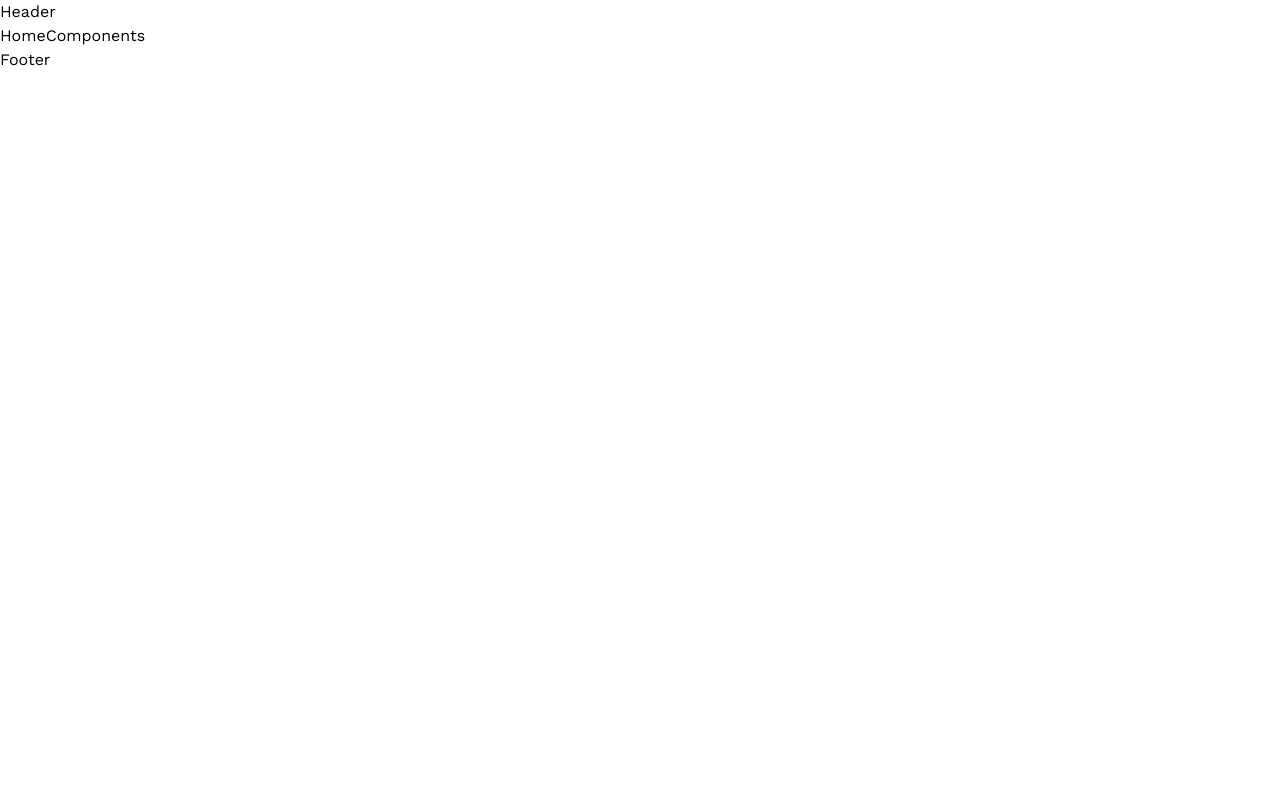
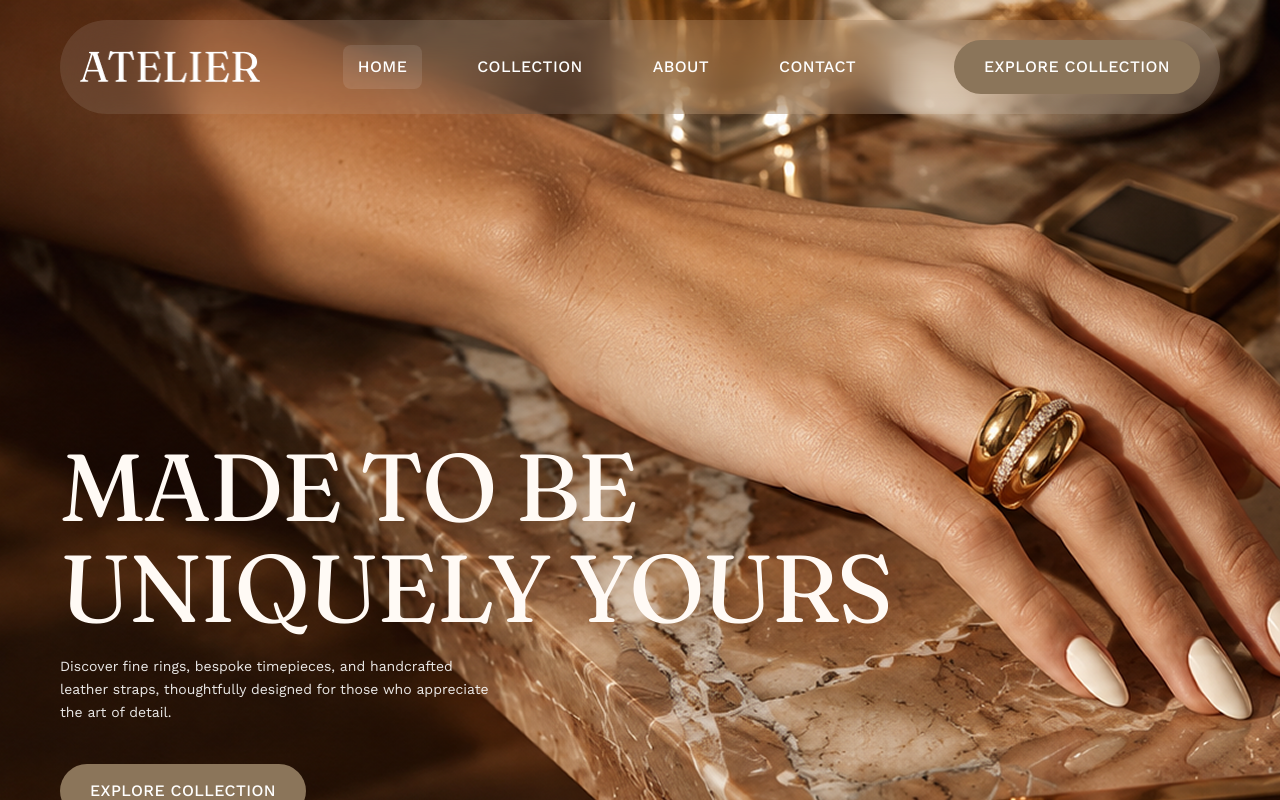
Before and after one commit to AhaanSoftwareConsulting/Atelier, a React (Vite) app: page / in a window 1280 px wide. Shown: the top 800 px of the page. Built offline with nearby package versions, Linux system fonts and the light colour scheme.

Commit message:
header and banner is set

```diff
--- a/src/components/layouts/header/Header.jsx
+++ b/src/components/layouts/header/Header.jsx
@@ -1,9 +1,148 @@
-import React from 'react'
 
-const Header = () => {
+import { useState } from "react";
+import { ListIcon, XIcon } from "@phosphor-icons/react";
+import logo from "../../../assets/logo.png";
+
+const navItems = [
+  { label: "HOME", href: "#home" },
+  { label: "COLLECTION", href: "#collection" },
+  { label: "ABOUT", href: "#about" },
+  { label: "CONTACT", href: "#contact" },
+];
+
+export default function Header() {
+  const [activeItem, setActiveItem] = useState("HOME");
+  const [menuOpen, setMenuOpen] = useState(false);
+
+  const handleNavigation = (label) => {
+    setActiveItem(label);
+    setMenuOpen(false);
+  };
+
   return (
-    <div>Header</div>
-  )
+    <>
+      <header className="absolute inset-x-0 top-5 z-30 px-4 md:px-8 xl:px-[60px]">
+        <div className="mx-auto flex max-w-[1440px] items-center justify-between rounded-full bg-transparent lg:bg-[#FFFFFF1A]  lg:p-5 lg:backdrop-blur-xl ">
+          {/* Logo */}
+          <a
+            href="#home"
+            onClick={() => handleNavigation("HOME")}
+            className="shrink-0 w-[120px] xl:w-[180px]"
+          >
+            <img src={logo} alt="" />
+          </a>
+
+          {/* Desktop navigation */}
+          <nav
+            aria-label="Main navigation"
+            className="hidden items-center gap-4 xl:gap-10 lg:flex"
+          >
+            {navItems.map((item) => (
+              <a
+                key={item.label}
+                href={item.href}
+                onClick={() => handleNavigation(item.label)}
+                aria-current={
+                  activeItem === item.label ? "page" : undefined
+                }
+                className={`rounded-lg px-[15px] py-2.5 text-base font-medium tracking-wide  transition-all duration-300 ${
+                  activeItem === item.label
+                    ? "bg-[#FFFFFF1A] text-white rounded-full"
+                    : "text-white hover:bg-[#FFFFFF1A]"
+                }`}
+              >
+                {item.label}
+              </a>
+            ))}
+          </nav>
+
+          {/* Desktop CTA */}
+          <a
+            href="#collection"
+            onClick={() => setMenuOpen(false)}
+            className="hidden shrink-0 items-center justify-center rounded-full bg-[#8B755A] px-[30px] py-[15px] text-base font-medium tracking-wide text-white transition-all duration-300 hover:bg-[#c0a783] hover:text-[#26170e] lg:inline-flex"
+          >
+            EXPLORE COLLECTION
+          </a>
+
+          {/* Mobile menu toggle */}
+          <button
+            type="button"
+            onClick={() => setMenuOpen(true)}
+            aria-label="Open navigation menu"
+            aria-expanded={menuOpen}
+            className="flex size-11 items-center justify-center rounded-full border border-white/20 text-white transition-colors hover:bg-white/15 lg:hidden"
+          >
+            <ListIcon size={23} strokeWidth={1.5} />
+          </button>
+        </div>
+      </header>
+
+      {/* Mobile backdrop */}
+      <button
+        type="button"
+        aria-label="Close navigation backdrop"
+        onClick={() => setMenuOpen(false)}
+        tabIndex={menuOpen ? 0 : -1}
+        className={`fixed inset-0 z-40 bg-black/5 transition-opacity duration-300 lg:hidden ${
+          menuOpen
+            ? "visible opacity-100"
+            : "invisible pointer-events-none opacity-0"
+        }`}
+      />
+
+      {/* Mobile off-canvas drawer */}
+      <aside
+        id="mobile-navigation"
+        aria-label="Mobile navigation"
+        aria-hidden={!menuOpen}
+        className={`fixed right-0 top-0 z-50 flex h-dvh w-[min(85%,360px)] flex-col bg-whie/10 backdrop-blur-xl p-7 shadow-2xl transition-transform duration-300 ease-in-out lg:hidden ${
+          menuOpen ? "translate-x-0" : "translate-x-full"
+        }`}
+      >
+        <div className="flex items-center justify-between  pb-6">
+
+          <button
+            type="button"
+            onClick={() => setMenuOpen(false)}
+            aria-label="Close navigation menu"
+            className="flex size-10 items-center justify-center rounded-full border border-white/20 text-white hover:bg-white/10"
+          >
+            <XIcon size={22} strokeWidth={1.5} />
+          </button>
+        </div>
+
+        <nav className="mt-10 flex flex-col gap-3">
+          {navItems.map((item) => (
+            <a
+              key={item.label}
+              href={item.href}
+              tabIndex={menuOpen ? 0 : -1}
+              onClick={() => handleNavigation(item.label)}
+              aria-current={
+                activeItem === item.label ? "page" : undefined
+              }
+              className={`rounded-lg px-4 py-4 text-xs tracking-[0.12em] transition-all duration-300 ${
+                activeItem === item.label
+                  ? "bg-white/15 text-white"
+                  : "text-white hover:bg-white/10 hover:pl-6"
+              }`}
+            >
+              {item.label}
+            </a>
+          ))}
+        </nav>
+
+        <a
+          href="#collection"
+          tabIndex={menuOpen ? 0 : -1}
+          onClick={() => setMenuOpen(false)}
+          className="mt-8 flex items-center justify-center gap-2 rounded-full bg-[#8B755A] px-5 py-4 text-[10px] tracking-wide text-white transition-colors hover:bg-[#c0a783] hover:text-[#26170e] shadow-sm"
+        >
+          EXPLORE COLLECTION
+
+        </a>
+      </aside>
+    </>
+  );
 }
-
-export default Header
--- a/src/components/pages/home/HomeBanner.jsx
+++ b/src/components/pages/home/HomeBanner.jsx
@@ -0,0 +1,41 @@
+
+import hero from "../../../assets/hero.png";
+
+export default function Hero() {
+  return (
+    <section
+      id="home"
+      className="relative isolate  overflow-hidden  "
+    >
+      {/* Background image */}
+      <div
+        className="absolute inset-0 -z-20 bg-cover bg-right xl:bg-center"
+        style={{ backgroundImage: `url(${hero})` }}
+      />
+
+
+      {/* Hero content */}
+      <div className="mx-auto flex min-h-[700px] md:min-h-[850px] xl:min-h-[950px] max-w-[1440px] items-center xl:items-end px-4 md:px-8 xl:px-[60px] pt-[70px] pb-14 md:py-[100px] xl:pt-[404px] xl:pb-[132px]">
+        <div className="max-w-[850px]">
+          <h1 className="font-heading  font-normal leading-[1.02] tracking-[-1.8px] text-[#fffaf5] text-[44px] sm:leading-[1.06] xl:text-[95px] lg:tracking-[-2px]">
+            MADE TO BE
+            <br />
+            UNIQUELY YOURS
+          </h1>
+
+          <p className="mt-4 max-w-[430px] text-[13px] leading-[1.65] text-white/90 sm:text-[14px]">
+           Discover fine rings, bespoke timepieces, and handcrafted leather straps, thoughtfully designed for those who appreciate the art of detail.
+          </p>
+
+           <a
+            href="#collection"
+            onClick={() => setMenuOpen(false)}
+            className="mt-5 xl:mt-10 rounded-full bg-[#8B755A] px-5 py-3 text-sm xl:px-[30px] xl:py-[15px] xl:text-base font-medium tracking-wide text-white transition-all duration-300 hover:bg-[#c0a783] hover:text-[#26170e] inline-flex"
+          >
+            EXPLORE COLLECTION
+          </a>
+        </div>
+      </div>
+    </section>
+  );
+}
--- a/src/components/pages/home/HomeComponents.jsx
+++ b/src/components/pages/home/HomeComponents.jsx
@@ -1,8 +1,11 @@
 import React from 'react'
+import HomeBanner  from "../home/HomeBanner";
 
 const HomeComponents = () => {
   return (
-    <div>HomeComponents</div>
+    <div>
+      <HomeBanner/>
+    </div>
   )
 }
 
```
